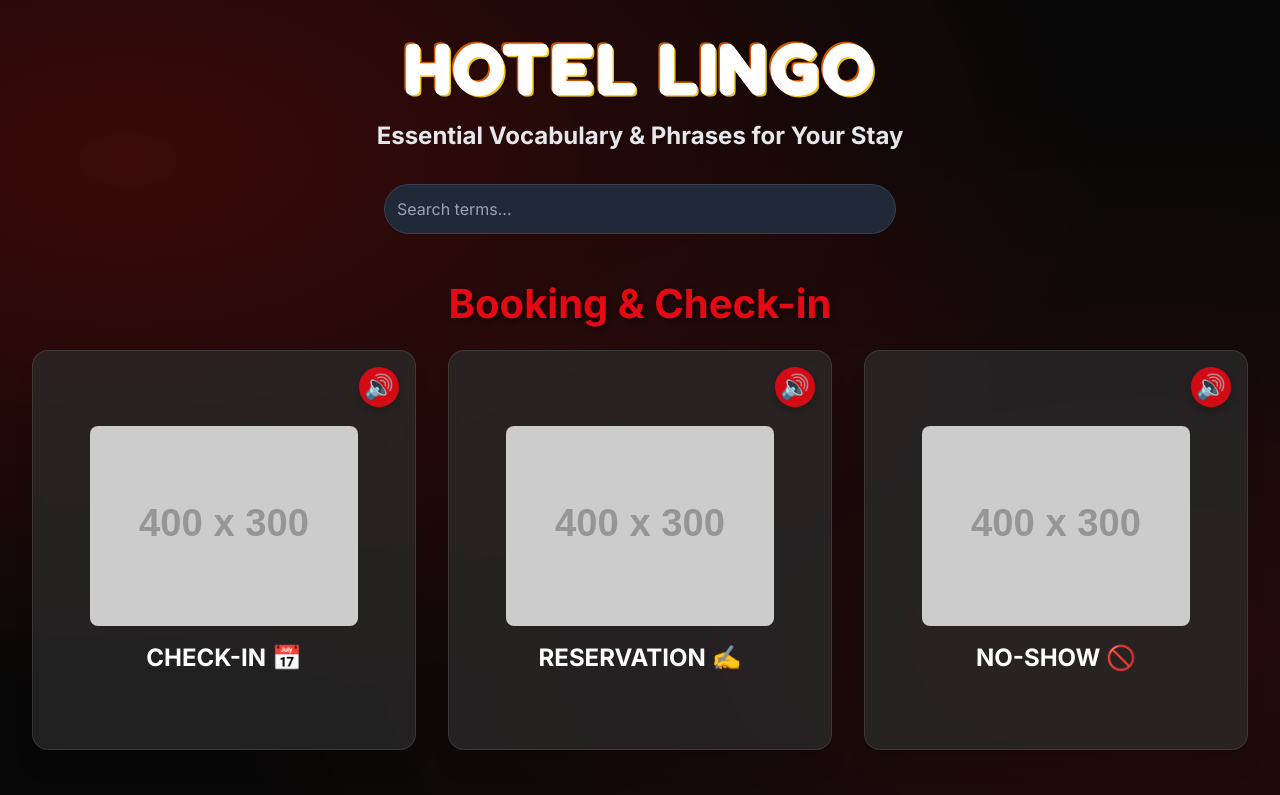
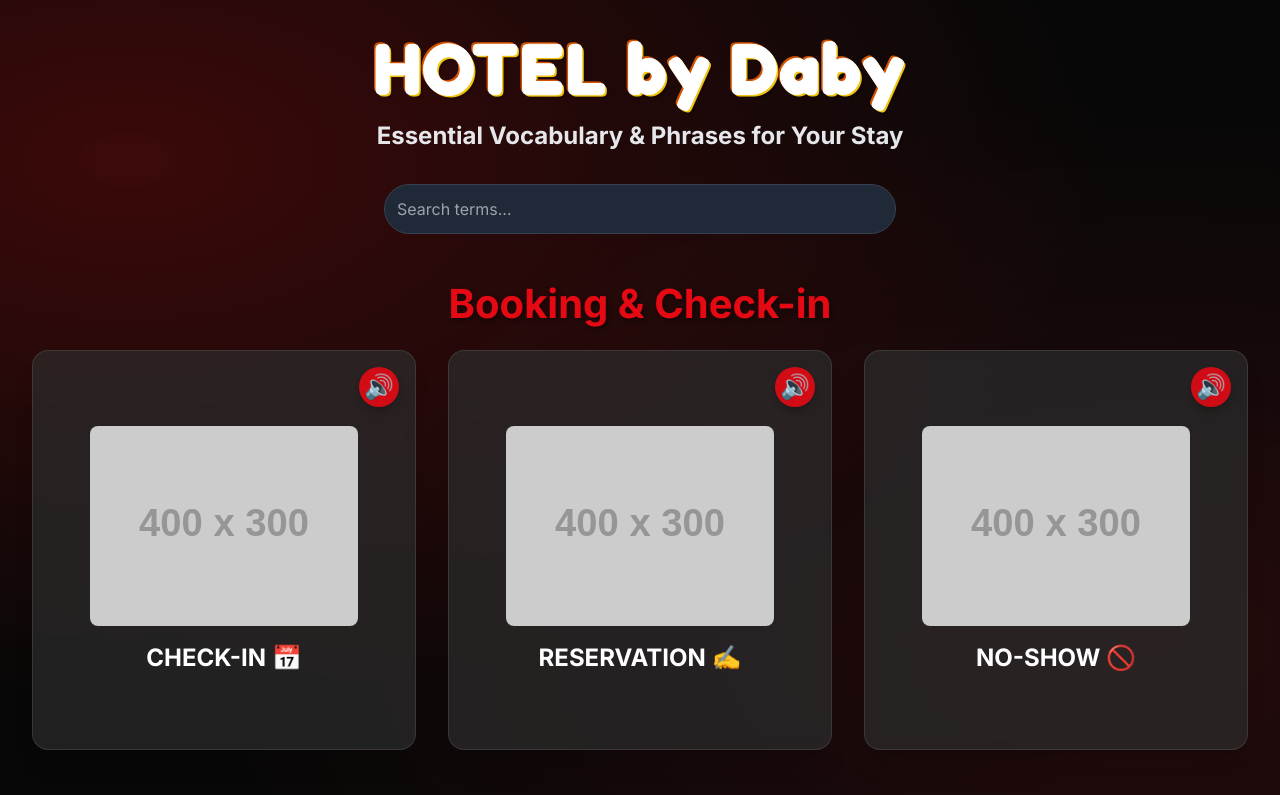
Before and after one commit to Novice2025/hotel, a plain HTML site: page index.html in a window 1280 px wide. Shown: the top 795 px of the page. Drawn offline with nearby package versions, Linux system fonts and the light colour scheme; placeholder pictures from the web are drawn by us.

Commit message:
Update index.html

```diff
--- a/index.html
+++ b/index.html
@@ -187,7 +187,7 @@
         <!-- Title Section -->
         <header class="text-center mb-10">
             <h1 class="text-5xl md:text-7xl font-bold burger-king-font tracking-wide">
-                HOTEL LINGO
+                HOTEL by Daby
             </h1>
             <p class="text-xl md:text-2xl mt-4 font-semibold text-gray-200">
                 Essential Vocabulary & Phrases for Your Stay
@@ -409,7 +409,7 @@
                 },
                 {
                     category: "Room Types",
-                    term: "Smoking Room 🚬",
+                    term: "Smoking Room �",
                     image: "https://placehold.co/400x300/e50914/ffffff?text=Smoking%20Room",
                     definition: "A designated room where smoking is allowed.",
                     example: "He had to ask for a smoking room since he didn't want to go outside."
@@ -890,7 +890,7 @@
                 {
                     category: "Reporting Issues",
                     term: "Noise from next door 🔊",
-                    image: "https://placehold.co/400x300/8e44ad/ffffff?text=Noise%20Next%20Door",
+                    image: "https-F//placehold.co/400x300/8e44ad/ffffff?text=Noise%20Next%20Door",
                     definition: "To report excessive noise coming from an adjacent room.",
                     example: "There is a lot of noise coming from the room next door. Could you please address it?"
                 },
@@ -1373,3 +1373,4 @@
     </script>
 </body>
 </html>
+�
```
